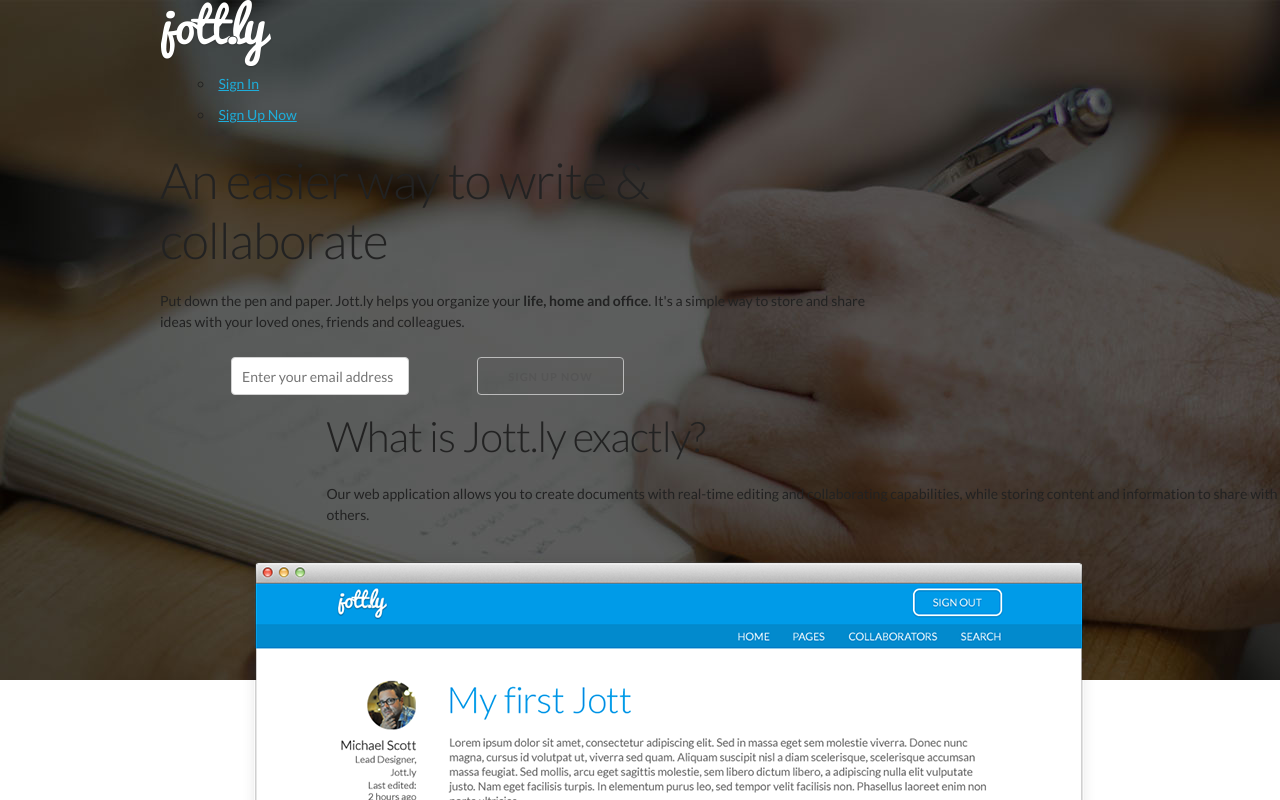
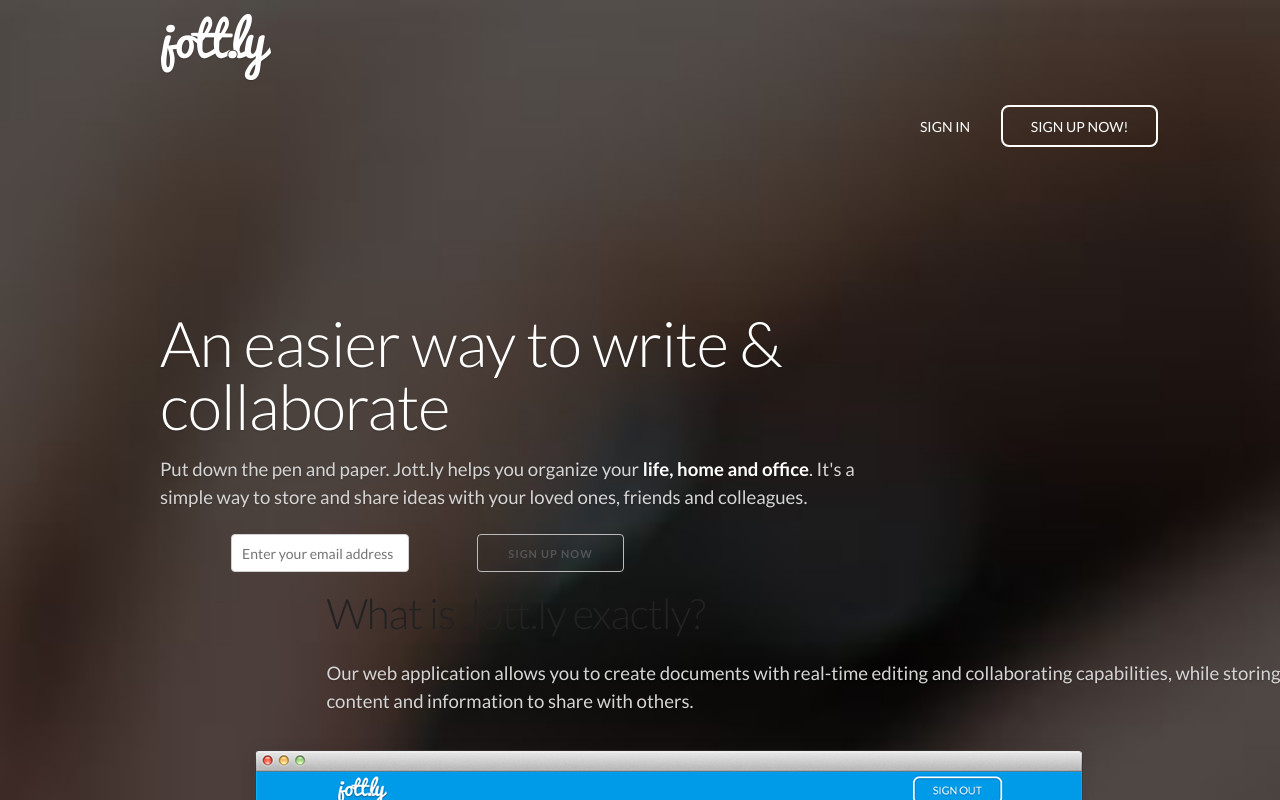
Before and after one commit to sctdvs/jott.ly, a plain HTML site: page index.html in a window 1280 px wide. Shown: the top 800 px of the page. Drawn offline with Linux system fonts and the light colour scheme.

Commit message:
Added styles for header elements

```diff
--- a/css/skeleton.css
+++ b/css/skeleton.css
@@ -417,9 +417,60 @@ there.
 /* Larger than Desktop HD */
 @media (min-width: 1200px) {}
 
- /* Sections
- ================================================== */
- /* Header */
- #header {
-     background:url('../images/header.jpg') top center no-repeat;
- }
+/* Sections
+================================================== */
+/* Header */
+#header {
+    background: url('../images/header.jpg') top center no-repeat;
+      background-size: cover;
+      min-height: 680px;
+      width: 100%;
+}
+
+#header .logo {
+    margin-top: 1em;
+}
+#header nav {
+    text-align: right;
+    margin-top: 2em;
+}
+#header nav ul li {
+    display: inline-block;
+}
+#header nav ul li a {
+    color: #fff;
+    text-transform: uppercase;
+    text-decoration: none;
+    padding: 0.75em 2em;
+}
+#header nav ul li a.btn {
+    -moz-border-radius: 8px;
+    -webkit-border-radius: 8px;
+    border-radius: 8px; /* border radius */
+    border: 2px solid #fff;
+}
+#header nav ul li a.btn:hover {
+    background: #fff;
+    color: #009be8;
+}
+#header .headertext {
+    margin-top: 10em;
+}
+#header h1 {
+    color: #fff;
+    font-weight: 300;
+    font-size: 4.5em;
+    line-height: 1;
+    text-shadow: 0 1px 2px rgba(0,0,0,.2);
+    margin-bottom: 0.3em;
+}
+#header p {
+    color: #d5d5d5;
+    font-size: 1.33em;
+    line-height: 1.5;
+    text-shadow: 0 1px 2px rgba(0,0,0,.2);
+    margin-bottom: 1.2em;
+}
+#header p strong {
+    color: #fff;
+}
--- a/index.html
+++ b/index.html
@@ -44,14 +44,14 @@
       <nav>
         <ul>
           <li><a href="">Sign In</a></li>
-          <li><a href="">Sign Up Now</a></li>
+          <li><a class="btn" href="#">Sign Up Now!</a></li>
         </ul>
       </nav>
       </div>
     </div>
 
       <div class="container">
-        <div class="nine columns">
+        <div class="nine columns headertext">
           <h1>An easier way to write &amp; collaborate</h1>
           <p>Put down the pen and paper. Jott.ly helps you organize your <strong>life, home and office</strong>. It's a simple way to store and share ideas with your loved ones, friends and colleagues.</p>
 
```
